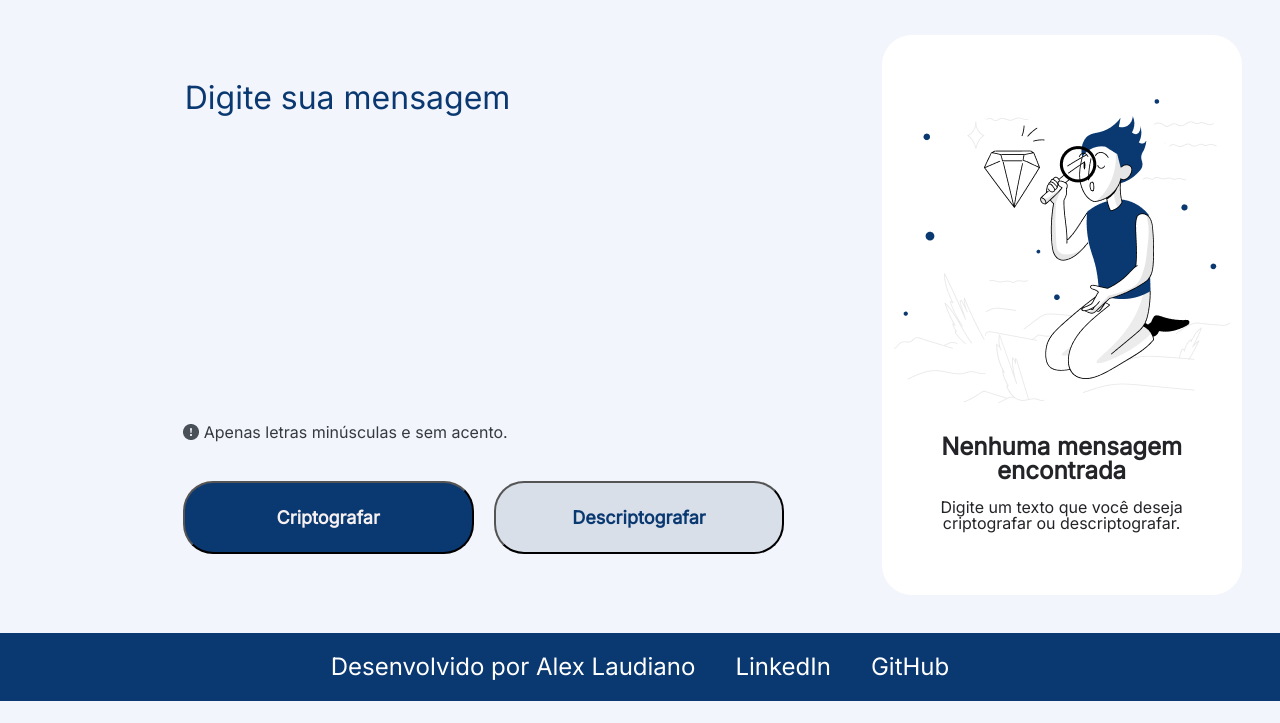
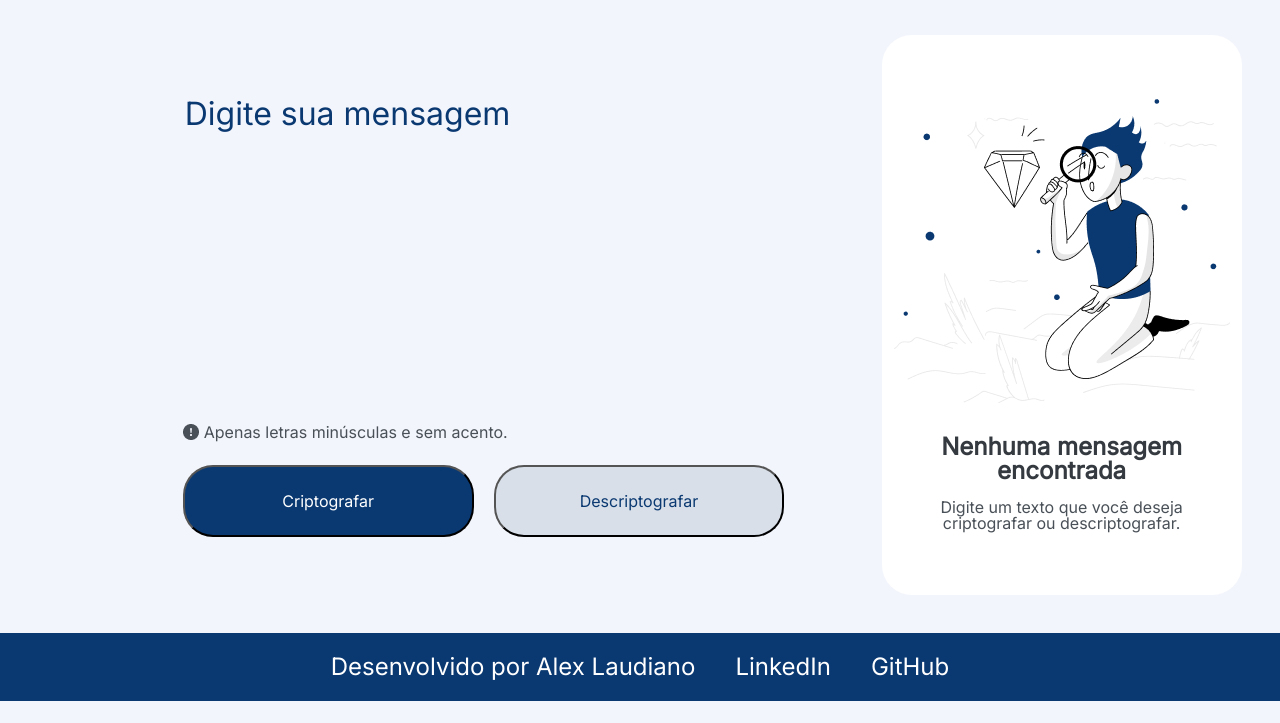
Before and after one commit to alexlaudiano/decodificador-de-texto, a plain HTML site: page index.html in a window 1280 px wide. Shown: the part 77-800 px from the top of the page. Drawn offline with Linux system fonts and the light colour scheme.

Commit message:
ajustes nos botões

```diff
--- a/styles/style.css
+++ b/styles/style.css
@@ -33,7 +33,7 @@ body {
     display: flex;
     flex-direction: column;
     padding: 0% 0% 0% 12%;
-    gap: 32px;
+    gap: 16px;
 }
 
 textarea::placeholder {
@@ -64,7 +64,7 @@ textarea::placeholder {
 
 .container__input__observacao__texto {
     font-family: "Inter", sans-serif;
-    color: #343A40;
+    color: #495057;
     padding-left: 5px;
 }
 
@@ -78,11 +78,11 @@ textarea::placeholder {
     box-shadow: none;
     width: 300px;
     border-radius: 30px;
-    font-size: 18px;
-    font-weight: 600;
+    font-size: 16px;
+    font-weight: 300;
     padding: 24px;
     background-color: #0A3871;
-    color: #F6F0F0;
+    color: #FFFFFF;
     font-family: "Inter", sans-serif;
     text-align: center;
 }
@@ -95,8 +95,8 @@ textarea::placeholder {
 .container__input__botao__descriptografar {
     width: 300px;
     border-radius: 30px;
-    font-size: 18px;
-    font-weight: 600;
+    font-size: 16px;
+    font-weight: 300;
     padding: 24px;
     background-color: #D8DFE8;
     color: #0A3871;
@@ -130,7 +130,7 @@ textarea::placeholder {
 
 .container__output__conteudo__subtitulo {
     font-family: "Inter", sans-serif;
-    color: #232427;
+    color: #343A40;
     font-size: 24px;
     font-weight: bold;
     text-align: center;
@@ -138,7 +138,7 @@ textarea::placeholder {
 
 .container__output__conteudo__paragrafo {
     font-family: "Inter", sans-serif;
-    color: #232427;
+    color: #495057;
     font-size: 16px;
     text-align: center;
 }
```
